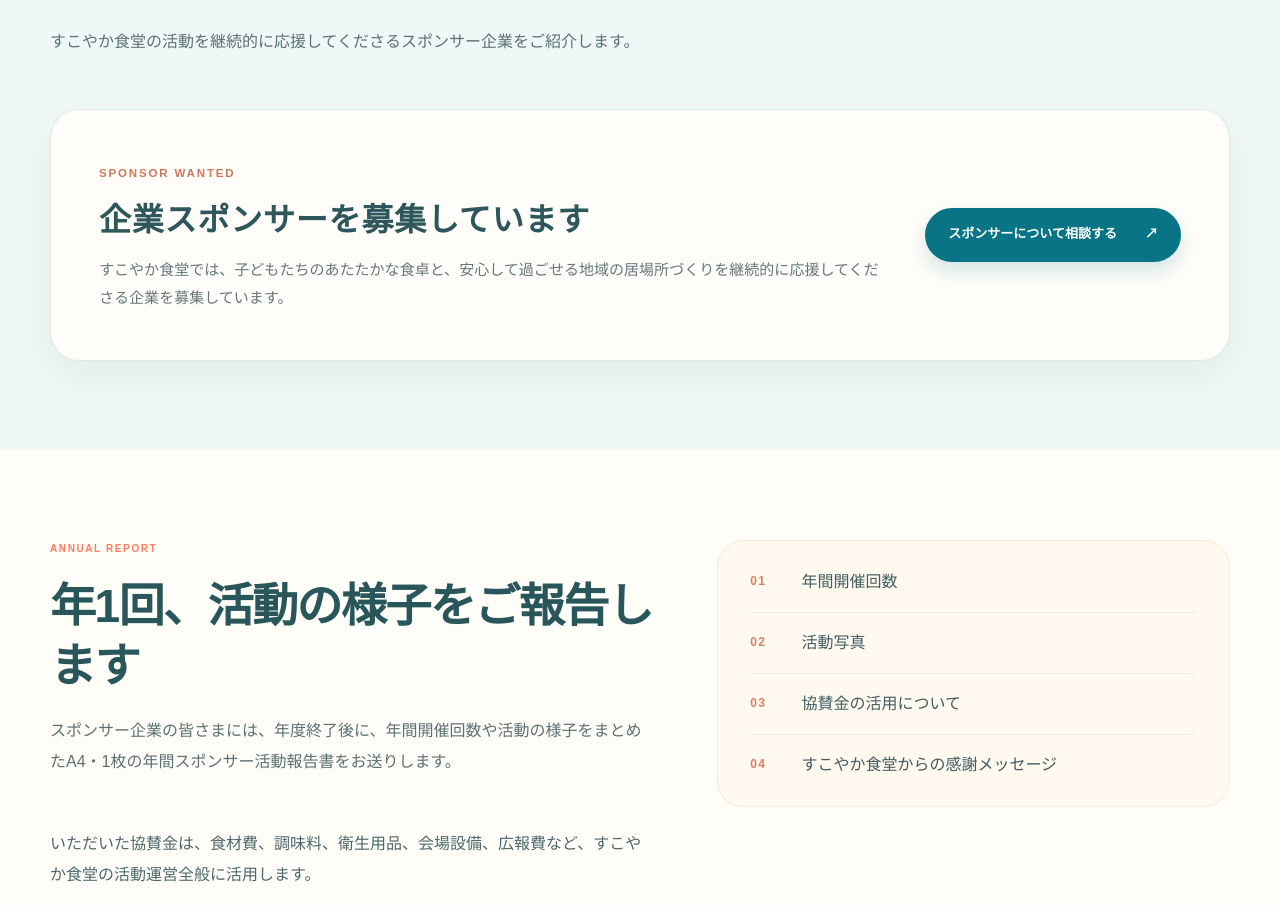
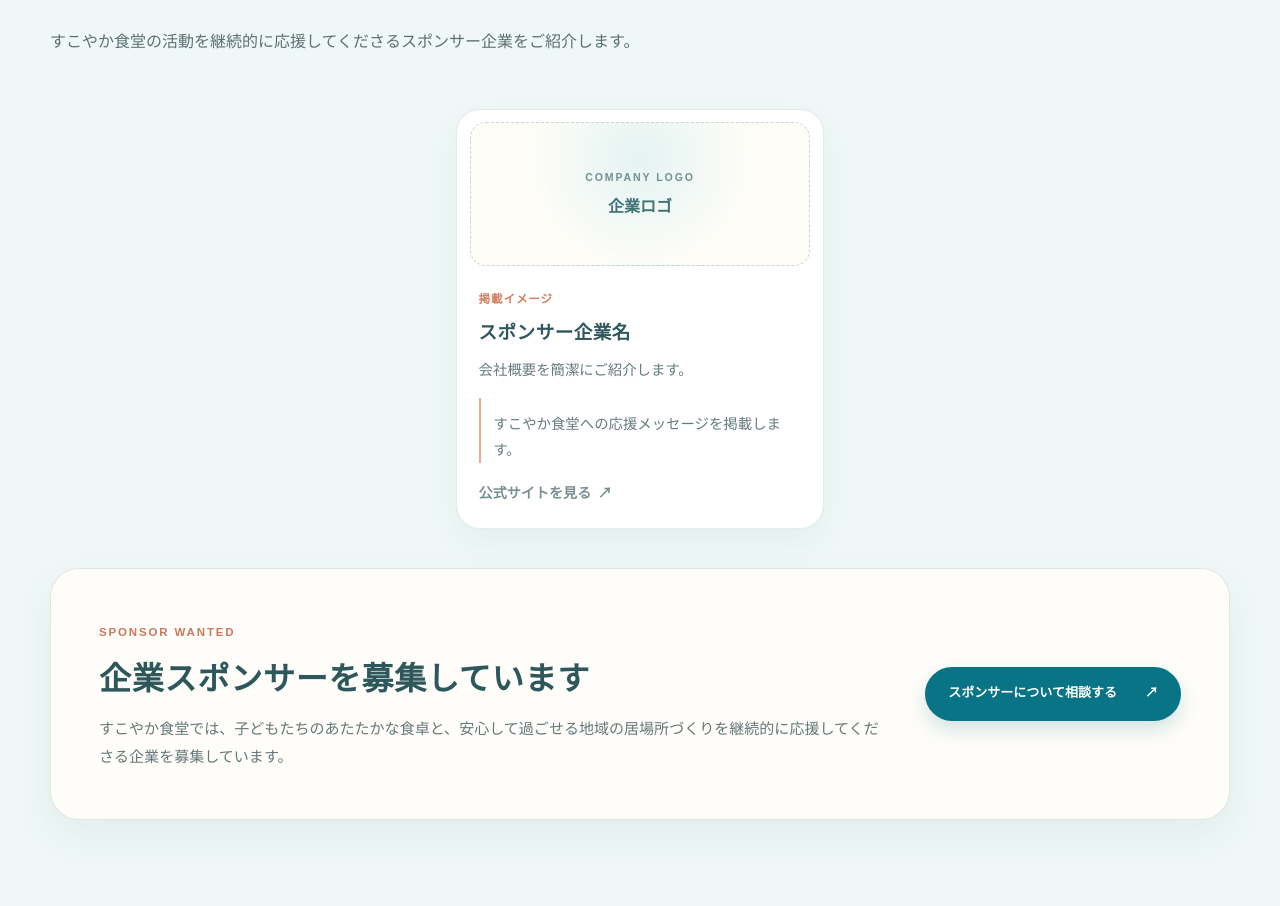
Before and after one commit to SUKOYAKASHOKUDO/sukoyaka-shokudo, a Next.js app: page /sponsorship in a window 1280 px wide. Shown: the part 1692-2598 px from the top of the page. Built offline with nearby package versions, Linux system fonts and the light colour scheme.

Commit message:
Restore sponsor profile preview card

```diff
--- a/app/sponsorship/page.tsx
+++ b/app/sponsorship/page.tsx
@@ -217,6 +217,30 @@ export default function PartnersPage() {
             {publishedSponsors.length > 0 ? (
               <CorporateSponsorCarousel sponsors={publishedSponsors} />
             ) : (
+              <>
+                <div
+                  className="corporate-sponsor-preview"
+                  aria-label="スポンサー企業紹介カードの掲載イメージ"
+                >
+                  <article className="corporate-sponsor-card corporate-sponsor-preview-card">
+                    <div className="corporate-sponsor-logo corporate-sponsor-logo-placeholder">
+                      <span>COMPANY LOGO</span>
+                      <strong>企業ロゴ</strong>
+                    </div>
+                    <div className="corporate-sponsor-card-copy">
+                      <span>掲載イメージ</span>
+                      <h3>スポンサー企業名</h3>
+                      <p>会社概要を簡潔にご紹介します。</p>
+                      <blockquote>
+                        すこやか食堂への応援メッセージを掲載します。
+                      </blockquote>
+                      <span className="corporate-sponsor-preview-link">
+                        公式サイトを見る
+                        <span aria-hidden="true">↗</span>
+                      </span>
+                    </div>
+                  </article>
+                </div>
                 <article className="corporate-sponsor-recruitment">
                   <div>
                     <span>SPONSOR WANTED</span>
@@ -230,6 +254,7 @@ export default function PartnersPage() {
                     <span aria-hidden="true">↗</span>
                   </a>
                 </article>
+              </>
             )}
           </div>
         </section>
--- a/app/storybook-world.css
+++ b/app/storybook-world.css
@@ -2468,6 +2468,54 @@ body::selection {
   text-decoration: none;
 }
 
+.corporate-sponsor-preview {
+  display: flex;
+  justify-content: center;
+  margin-bottom: clamp(1.5rem, 3vw, 2.5rem);
+}
+
+.corporate-sponsor-preview-card {
+  width: min(100%, 23rem);
+  flex-basis: auto;
+}
+
+.corporate-sponsor-logo-placeholder {
+  display: grid;
+  align-content: center;
+  justify-items: center;
+  border: 1px dashed rgba(57, 112, 112, 0.28);
+  background:
+    radial-gradient(circle at 50% 25%, rgba(223, 242, 241, 0.85), transparent 58%),
+    #fffdf8;
+  color: #739092;
+  gap: 0.4rem;
+  text-align: center;
+}
+
+.corporate-sponsor-logo-placeholder > span {
+  font-size: 0.66rem;
+  font-weight: 800;
+  letter-spacing: 0.18em;
+}
+
+.corporate-sponsor-logo-placeholder > strong {
+  color: #3f7477;
+  font-size: 1rem;
+}
+
+.corporate-sponsor-card-copy .corporate-sponsor-preview-link {
+  display: inline-flex;
+  align-items: center;
+  align-self: flex-start;
+  margin-top: auto;
+  padding-top: 1.15rem;
+  color: #789092;
+  font-size: 0.88rem;
+  font-weight: 750;
+  gap: 0.4rem;
+  letter-spacing: normal;
+}
+
 .corporate-sponsor-carousel-arrow {
   position: absolute;
   z-index: 2;
```
Lines whose indentation alone changed are shown as unchanged.
